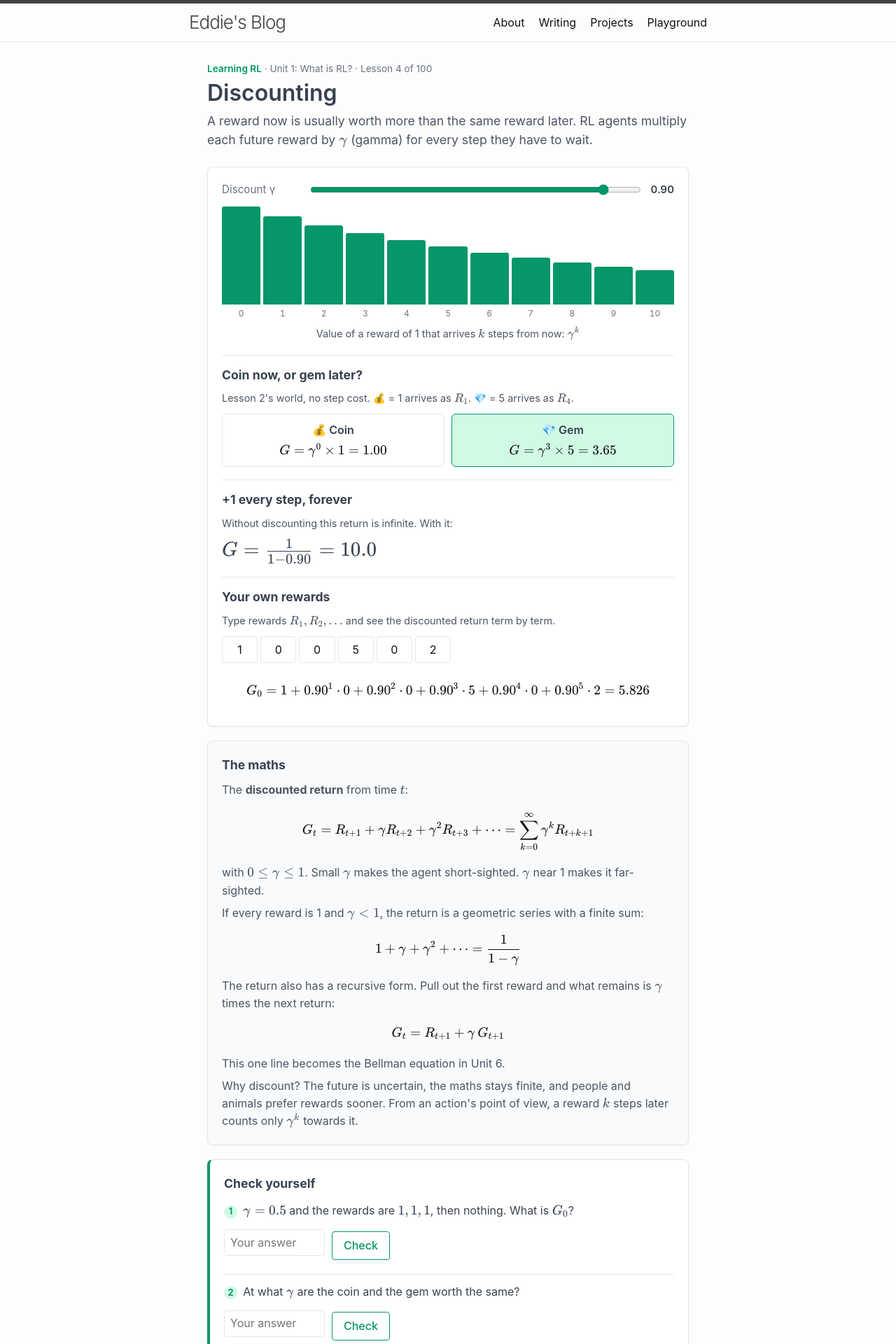
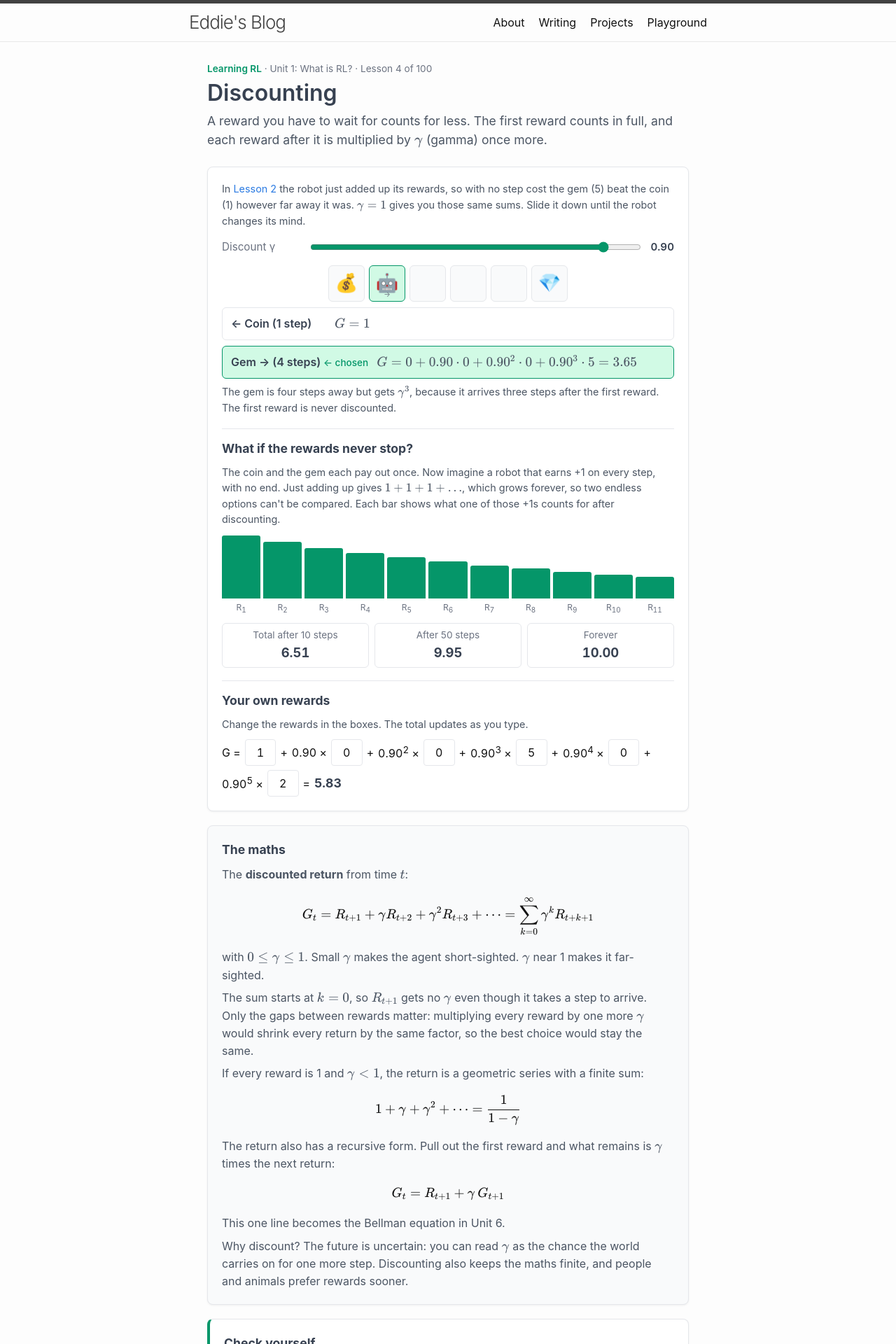
Before and after one commit to EddBr/eddbr.github.io, a Jekyll site: the page projects/learning-rl/4/index.html, which Jekyll copies as it is, in a window 1280 px wide. Shown: the top 1920 px of the page at 70% size. Built offline with Jekyll 4.4.1, drawn with Linux system fonts in a browser that asks for light colours; some of the changed text lies outside the part shown.

Commit message:
Rework Learning RL lesson 4 around coin vs gem
Open from Lesson 2's world and keep the slider in view. Explain why the
first reward is undiscounted, make the never-ending rewards section
concrete, and put the editable rewards inside the sum.

Co-Authored-By: Claude Opus 5.5 <noreply@anthropic.com>

```diff
--- a/projects/learning-rl/4/index.html
+++ b/projects/learning-rl/4/index.html
@@ -12,14 +12,24 @@
 <script defer src="/projects/learning-rl/assets/lessons.js"></script>
 <script defer src="/projects/learning-rl/assets/course.js"></script>
 <style>
-  .split { display: grid; grid-template-columns: 1fr 1fr; gap: 10px; margin-top: 10px; }
-  .opt { border: 1px solid var(--border); border-radius: 6px; padding: 10px; text-align: center; }
+  .options { display: grid; gap: 8px; margin-top: 14px; }
+  .opt { display: flex; align-items: center; gap: 12px; padding: 10px 12px; border: 1px solid var(--border); border-radius: 6px; flex-wrap: wrap; }
+  .opt .name { font-weight: 600; color: var(--heading); min-width: 8.5em; }
+  .opt .sum { flex: 1; color: var(--body); overflow-x: auto; }
   .opt.best { border-color: var(--accent); background: var(--accent-soft); }
-  .opt .label { font-weight: 600; color: var(--heading); }
-  .opt .sum { margin-top: 4px; overflow-x: auto; }
-  .rec { display: flex; gap: 4px; flex-wrap: wrap; margin: 10px 0; }
-  .rec input { width: 3.2em; text-align: center; }
-  @media (max-width: 560px) { .split { grid-template-columns: 1fr; } }
+  .opt.best .name::after { content: " ← chosen"; color: var(--accent); font-weight: 500; font-size: 0.85rem; }
+  .sticky-slider { position: sticky; top: 0; z-index: 1; background: var(--card, #fff); padding: 6px 0; margin: 0; }
+  .world { margin: 8px 0; }
+  #bars { height: 90px; }
+  .totals { display: grid; grid-template-columns: repeat(3, 1fr); gap: 8px; margin-top: 10px; text-align: center; }
+  .totals div { border: 1px solid var(--border); border-radius: 6px; padding: 6px; font-size: 0.85rem; color: var(--muted); }
+  .totals b { display: block; font-size: 1.15rem; color: var(--heading); font-variant-numeric: tabular-nums; }
+  .rec { display: flex; align-items: center; gap: 6px; flex-wrap: wrap; margin: 10px 0 0; font-variant-numeric: tabular-nums; }
+  .rec .t { display: inline-flex; align-items: center; gap: 6px; }
+  .rec .w:empty { display: none; }
+  .rec input { width: 2.8em; text-align: center; }
+  .rec b { color: var(--heading); font-size: 1.1rem; }
+  @media (max-width: 560px) { .opt { flex-direction: column; align-items: flex-start; gap: 4px; } }
 </style>
 </head>
 <body data-lesson="4">
@@ -36,35 +46,35 @@
 <main>
   <p id="crumbs"></p>
   <h1>Discounting</h1>
-  <p class="lede">A reward now is usually worth more than the same reward later. RL agents multiply each future reward by $\gamma$ (gamma) for every step they have to wait.</p>
+  <p class="lede">A reward you have to wait for counts for less. The first reward counts in full, and each reward after it is multiplied by $\gamma$ (gamma) once more.</p>
 
   <section class="card">
-    <label class="slider"><span>Discount γ</span><input id="iGamma" type="range" min="0" max="1" step="0.01" value="0.9"><output></output></label>
+    <p class="note" style="margin-top:0">In <a href="/projects/learning-rl/2/">Lesson 2</a> the robot just added up its rewards, so with no step cost the gem (5) beat the coin (1) however far away it was. $\gamma = 1$ gives you those same sums. Slide it down until the robot changes its mind.</p>
+    <label class="slider sticky-slider"><span>Discount γ</span><input id="iGamma" type="range" min="0" max="1" step="0.01" value="0.9"><output></output></label>
+    <div class="world" id="world"></div>
 
-    <div class="bars" id="bars"></div>
-    <div class="axis" id="axis"></div>
-    <p class="note" style="text-align:center">Value of a reward of 1 that arrives $k$ steps from now: $\gamma^k$</p>
+    <div class="options" style="margin-top:0">
+      <div class="opt" id="optC"><span class="name">← Coin (1 step)</span><span class="sum" id="sC"></span></div>
+      <div class="opt" id="optG"><span class="name">Gem → (4 steps)</span><span class="sum" id="sG"></span></div>
+    </div>
+    <p class="note">The gem is four steps away but gets $\gamma^3$, because it arrives three steps after the first reward. The first reward is never discounted.</p>
 
     <div class="sub">
-      <h2>Coin now, or gem later?</h2>
-      <p class="note">Lesson 2's world, no step cost. 💰 = 1 arrives as $R_1$. 💎 = 5 arrives as $R_4$.</p>
-      <div class="split">
-        <div class="opt" id="optC"><div class="label">💰 Coin</div><div class="sum" id="sC"></div></div>
-        <div class="opt" id="optG"><div class="label">💎 Gem</div><div class="sum" id="sG"></div></div>
+      <h2>What if the rewards never stop?</h2>
+      <p class="note">The coin and the gem each pay out once. Now imagine a robot that earns +1 on every step, with no end. Just adding up gives $1 + 1 + 1 + \dots$, which grows forever, so two endless options can't be compared. Each bar shows what one of those +1s counts for after discounting.</p>
+      <div class="bars" id="bars"></div>
+      <div class="axis" id="axis"></div>
+      <div class="totals">
+        <div>Total after 10 steps<b id="t10"></b></div>
+        <div>After 50 steps<b id="t50"></b></div>
+        <div>Forever<b id="tInf"></b></div>
       </div>
     </div>
 
     <div class="sub">
-      <h2>+1 every step, forever</h2>
-      <p class="note">Without discounting this return is infinite. With it:</p>
-      <div class="big" id="forever"></div>
-    </div>
-
-    <div class="sub">
       <h2>Your own rewards</h2>
-      <p class="note">Type rewards $R_1, R_2, \dots$ and see the discounted return term by term.</p>
+      <p class="note">Change the rewards in the boxes. The total updates as you type.</p>
       <div class="rec" id="rec"></div>
-      <div id="mine" style="overflow-x:auto"></div>
     </div>
   </section>
 
@@ -73,12 +83,13 @@
     <p>The <b>discounted return</b> from time $t$:</p>
     $$G_t = R_{t+1} + \gamma R_{t+2} + \gamma^2 R_{t+3} + \dots = \sum_{k=0}^{\infty} \gamma^k R_{t+k+1}$$
     <p>with $0 \le \gamma \le 1$. Small $\gamma$ makes the agent short-sighted. $\gamma$ near 1 makes it far-sighted.</p>
+    <p>The sum starts at $k = 0$, so $R_{t+1}$ gets no $\gamma$ even though it takes a step to arrive. Only the gaps between rewards matter: multiplying every reward by one more $\gamma$ would shrink every return by the same factor, so the best choice would stay the same.</p>
     <p>If every reward is 1 and $\gamma &lt; 1$, the return is a geometric series with a finite sum:</p>
     $$1 + \gamma + \gamma^2 + \dots = \frac{1}{1-\gamma}$$
     <p>The return also has a recursive form. Pull out the first reward and what remains is $\gamma$ times the next return:</p>
     $$G_t = R_{t+1} + \gamma\, G_{t+1}$$
     <p>This one line becomes the Bellman equation in Unit 6.</p>
-    <p>Why discount? The future is uncertain, the maths stays finite, and people and animals prefer rewards sooner. From an action's point of view, a reward $k$ steps later counts only $\gamma^k$ towards it.</p>
+    <p>Why discount? The future is uncertain: you can read $\gamma$ as the chance the world carries on for one more step. Discounting also keeps the maths finite, and people and animals prefer rewards sooner.</p>
   </section>
 
   <section class="card" id="quiz"></section>
@@ -94,32 +105,51 @@
   const gamma = Course.slider('#iGamma', (v) => v.toFixed(2), update);
   const mine = [1, 0, 0, 5, 0, 2];
 
-  $('axis').innerHTML = Array.from({ length: K }, (_, k) => `<span>${k}</span>`).join('');
-  $('rec').innerHTML = mine.map((r, i) => `<input type="text" inputmode="decimal" value="${r}" aria-label="Reward ${i + 1}">`).join('');
+
+  $('axis').innerHTML = Array.from({ length: K }, (_, k) => `<span>R<sub>${k + 1}</sub></span>`).join('');
+  // The inputs sit inside the sum. Only the weights and total re-render, so typing keeps focus.
+  $('rec').innerHTML = 'G = ' + mine.map((r, i) =>
+    `${i ? '+ ' : ''}<span class="t"><span class="w" data-k="${i}"></span><input type="text" inputmode="decimal" value="${r}" aria-label="Reward ${i + 1}"></span>`).join(' ') +
+    ' = <b id="mineTotal"></b>';
   $('rec').addEventListener('input', update);
 
   function update() {
     const g = gamma();
+    const gs = g.toFixed(2);
     $('bars').innerHTML = Array.from({ length: K }, (_, k) =>
       `<div class="bar" style="height:${(Math.pow(g, k) * 100).toFixed(1)}%" title="γ^${k} = ${Math.pow(g, k).toFixed(3)}"></div>`).join('');
 
     // Coin arrives as R_1 (weight γ^0); gem arrives as R_4 (weight γ^3).
     const coin = 1, gem = 5 * Math.pow(g, 3);
-    Course.tex($('sC'), `G = \\gamma^0 \\times 1 = ${coin.toFixed(2)}`);
-    Course.tex($('sG'), `G = \\gamma^3 \\times 5 = ${gem.toFixed(2)}`);
-    $('optC').classList.toggle('best', coin >= gem);
-    $('optG').classList.toggle('best', gem > coin);
+    const gemWins = gem > coin;
+    Course.tex($('sC'), `G = 1`);
+    Course.tex($('sG'), `G = 0 + ${gs} \\cdot 0 + ${gs}^{2} \\cdot 0 + ${gs}^{3} \\cdot 5 = ${gem.toFixed(2)}`);
+    $('optC').classList.toggle('best', !gemWins);
+    $('optG').classList.toggle('best', gemWins);
+    const cells = ['💰', `🤖<small>${gemWins ? '→' : '←'}</small>`, '', '', '', '💎'];
+    $('world').innerHTML = cells.map((x, i) => `<div class="cell${i === 1 ? ' here' : ''}">${x}</div>`).join('');
 
-    Course.tex($('forever'), g < 1 ? `G = \\frac{1}{1-${g.toFixed(2)}} = ${(1 / (1 - g)).toFixed(1)}` : 'G = \\infty');
+    const after = (n) => (g < 1 ? (1 - Math.pow(g, n)) / (1 - g) : n);
+    $('t10').textContent = after(10).toFixed(2);
+    $('t50').textContent = after(50).toFixed(2);
+    $('tInf').textContent = g < 1 ? (1 / (1 - g)).toFixed(2) : '∞';
 
     const rs = [...$('rec').querySelectorAll('input')].map((i) => parseFloat(i.value) || 0);
-    const terms = rs.map((r, k) => `${k ? `${g.toFixed(2)}^{${k}}` : ''}${k ? '\\cdot ' : ''}${r < 0 ? `(${r})` : r}`);
-    const G = rs.reduce((s, r, k) => s + Math.pow(g, k) * r, 0);
-    Course.tex($('mine'), `G_0 = ${terms.join(' + ')} = ${G.toFixed(3)}`, true);
+    $('rec').querySelectorAll('.w').forEach((el) => {
+      const k = Number(el.dataset.k);
+      el.innerHTML = k === 0 ? '' : k === 1 ? `${gs} ×` : `${gs}<sup>${k}</sup> ×`;
+    });
+    $('mineTotal').textContent = rs.reduce((s, r, k) => s + Math.pow(g, k) * r, 0).toFixed(2);
   }
   update();
 
   Course.quiz([
+    {
+      q: '$\\gamma = 0.5$ and a reward of 8 arrives as $R_4$. How much does it add to $G_0$?',
+      answer: 1,
+      hint: '$R_4$ comes three steps after $R_1$.',
+      explain: '$0.5^3 \\times 8 = 1$.',
+    },
     {
       q: '$\\gamma = 0.5$ and the rewards are $1, 1, 1$, then nothing. What is $G_0$?',
       answer: 1.75,
```
Also changed, not shown: 1 other file.
